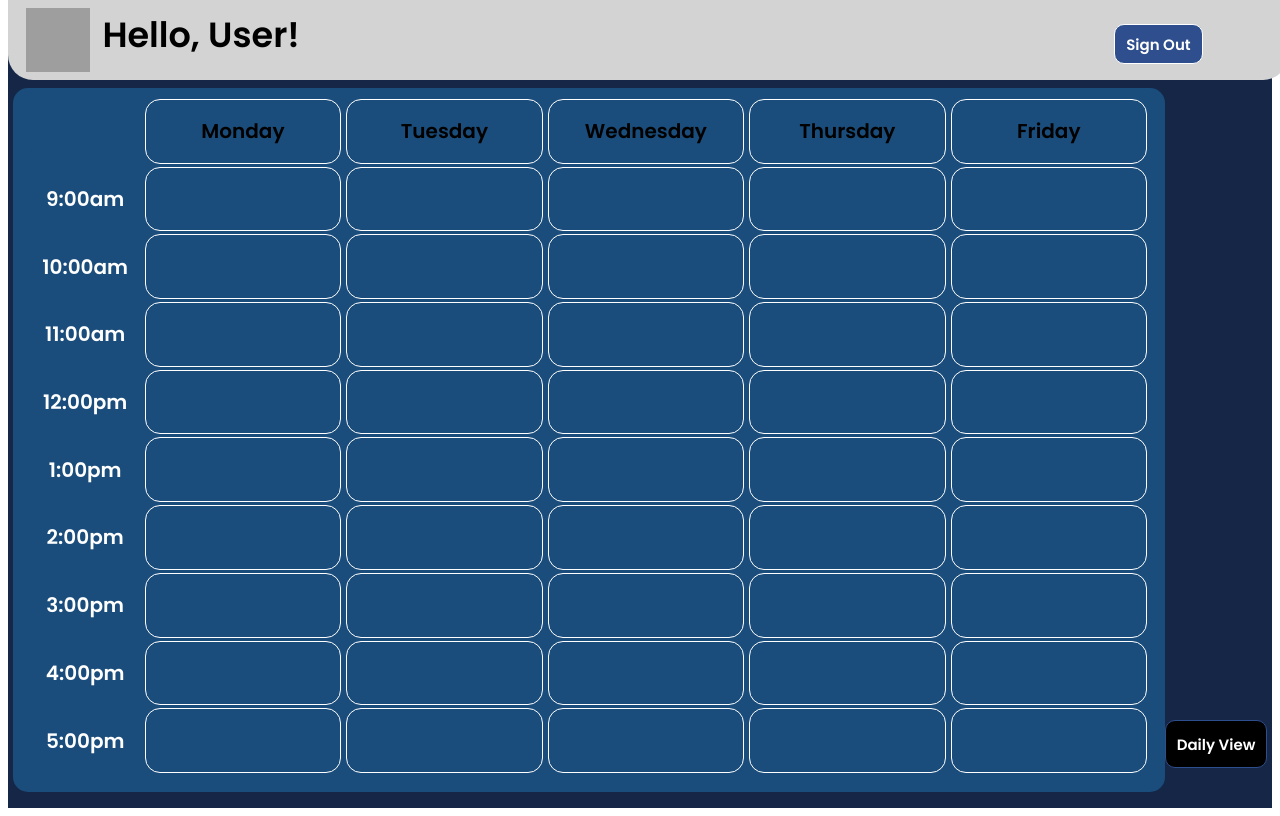
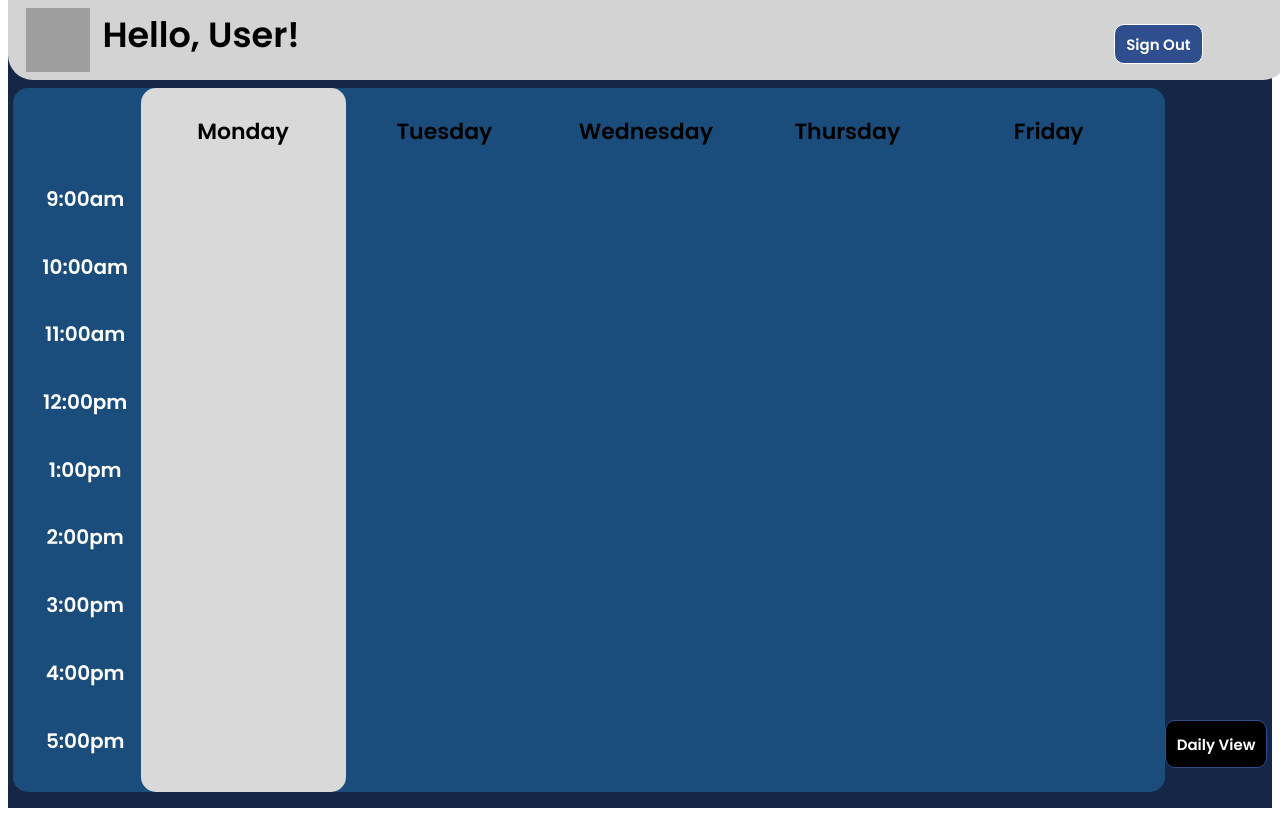
Before and after one commit to xEvanM/timetablemanager, a Vue app: page /student in a window 1280 px wide. Built offline with nearby package versions, Linux system fonts and the light colour scheme; grey boxes are pictures that could not be loaded.

Commit message:
More Changes to Student Table

```diff
--- a/src/views/Student.vue
+++ b/src/views/Student.vue
@@ -7,6 +7,11 @@
       <img src= https://cdn-icons-png.flaticon.com/512/277/277991.png>
     </div>
     <div class="box"></div>
+    <div class="box1"></div>
+    <div class="box2"></div>
+    <div class="box3"></div>
+    <div class="box4"></div>
+    <div class="box5"></div>
     <div class="viewbutton">Daily View</div>
     <div class="banner"></div>
     <div class="greeting">Hello, User!</div>
@@ -132,9 +137,8 @@ table {
 }
 
 th {
-  background: rgba(26, 77, 123, 1);
-  border: 1px solid white;
   color: black;
+  font-size: 22px;
   border-top-left-radius: 15px;
   border-top-right-radius: 15px;
   border-bottom-left-radius: 15px;
@@ -146,7 +150,6 @@ tr {
 }
 
 td {
-  border: 1px solid;
   border-top-left-radius: 15px;
   border-top-right-radius: 15px;
   border-bottom-left-radius: 15px;
@@ -170,6 +173,19 @@ td {
 
 .time {
   border: 0;
+}
+
+.box1 {
+  background: rgba(217, 217, 217, 1);
+  position: absolute;
+  top: 11%;
+  left: 11%;
+  height: 88%;
+  width: 16%;
+  border-top-left-radius: 15px;
+  border-top-right-radius: 15px;
+  border-bottom-left-radius: 15px;
+  border-bottom-right-radius: 15px;
 }
 
 .box {
```
